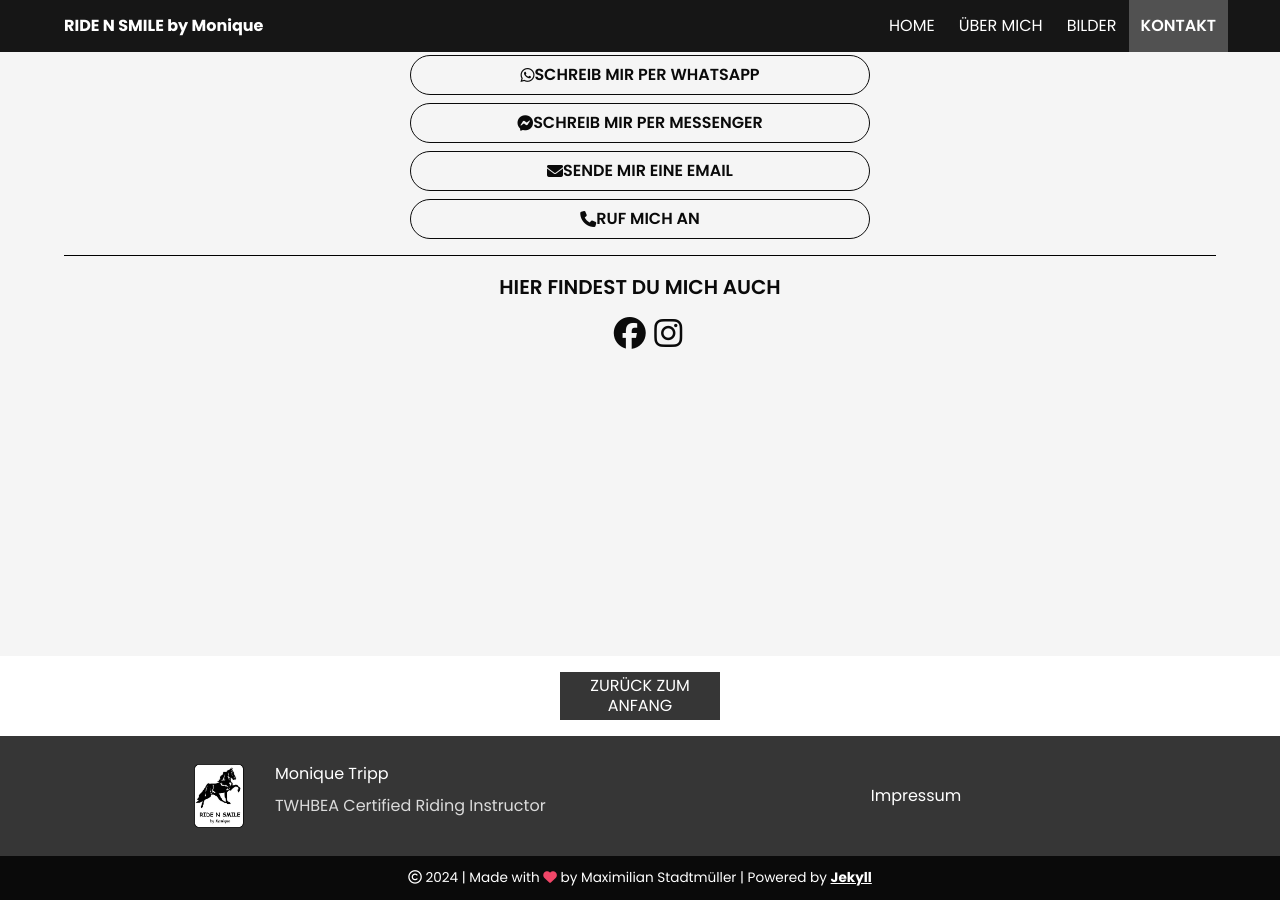
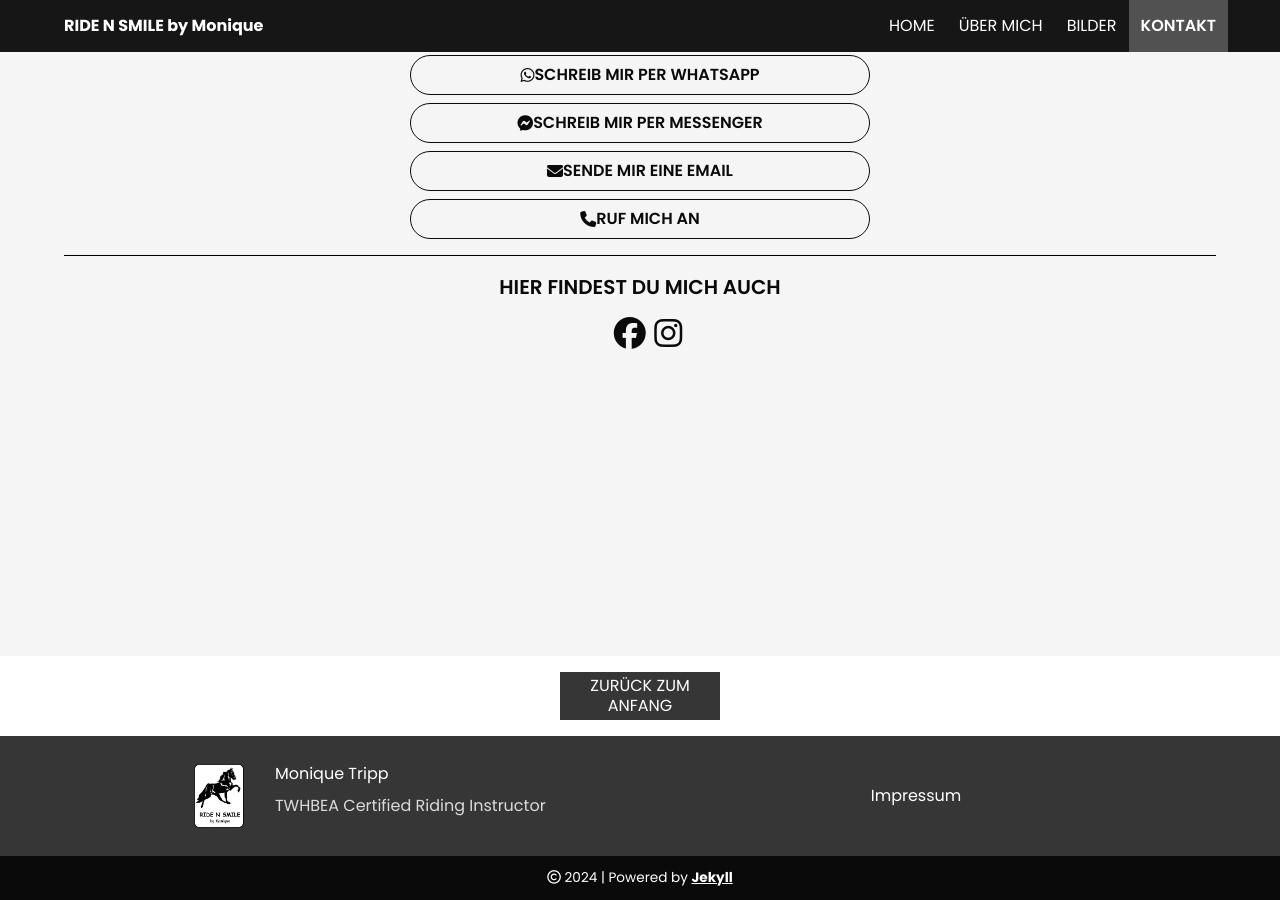
Before and after one commit to staddi99/ridensmile-by-monique, a Jekyll site: the page built from index.md, in a window 1280 px wide and 900 px high, scrolled down 3222 px. Built offline with Jekyll 4.4.1, drawn with Linux system fonts in a browser that asks for light colours; nearby versions of some CDN libraries.

Commit message:
Update footer.html (#72)

```diff
--- a/_includes/footer.html
+++ b/_includes/footer.html
@@ -32,6 +32,6 @@
         </div>
     </div>
     <div class="has-background-black has-text-centered has-text-white" id="credits">
-        <i class="far fa-copyright"></i> {{ "now" | date: "%Y" }} | Made with <i class="fas fa-heart has-text-danger"></i> by Maximilian Stadtmüller | Powered by <a href="https://jekyllrb.com/" target="_blank" rel="noopener noreferrer">Jekyll</a>
+        <i class="far fa-copyright"></i> {{ "now" | date: "%Y" }} | Powered by <a href="https://jekyllrb.com/" target="_blank" rel="noopener noreferrer">Jekyll</a>
     </div>
 </footer>
```
